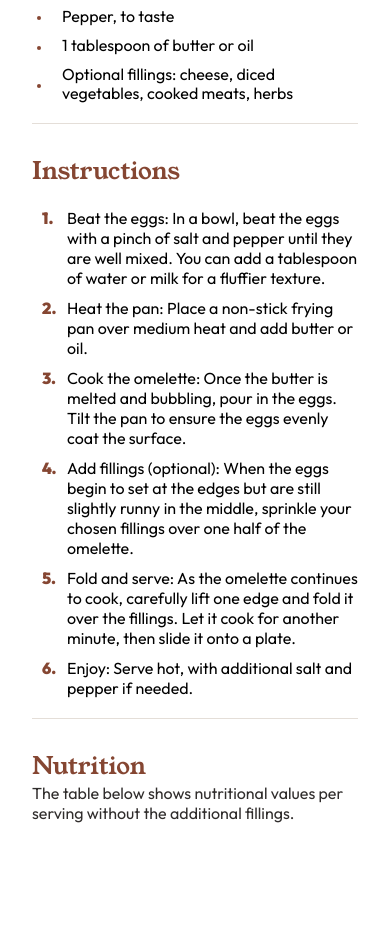
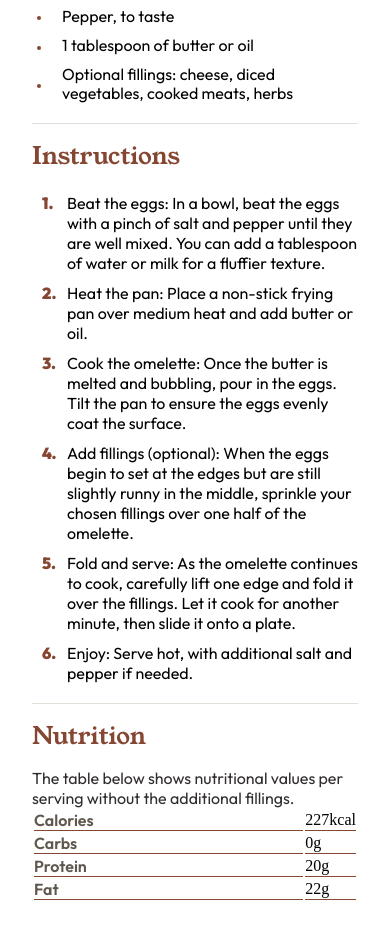
Before and after one commit to elrasool/recipe-page-mahmoud-elrasool, a plain HTML site: page index.html in a window 390 px wide. Shown: the part 740-1674 px from the top of the page. Before the commit the page ends 1595 px from the top, so only its background shows below. Drawn offline with Linux system fonts and the light colour scheme.

Commit message:
finish the mobile version of the project

```diff
--- a/css/style.css
+++ b/css/style.css
@@ -106,7 +106,7 @@ ol {
 .ingredients-section,
 .instructions-section {
   border-bottom: 1px solid var(--Stone-150);
-  margin-bottom: 30px;
+  margin-bottom: 15px;
 }
 
 .ingredients {
@@ -157,5 +157,22 @@ ol {
   left: -25px;
 }
 
+.nutrition-section .section-title {
+  margin-bottom: 15px;
+}
+
+.nutrition-section th,
+td {
+  border-bottom: 1px solid var(--Brown-800);
+  border-collapse: separate;
+  width: 100%;
+}
+
+.nutrition-section th {
+  color: var(--Stone-600);
+  font-family: "Outfit";
+  font-weight: 600;
+  text-align: start;
+}
 @media screen and (min-width: 768px) {
 }
--- a/index.html
+++ b/index.html
@@ -75,9 +75,28 @@
       </ol>
     </section>
 
-    <section class="nutrition">
+    <section class="nutrition-section">
       <h2 class="section-title">Nutrition</h2>
       <p>The table below shows nutritional values per serving without the additional fillings.</p>
+
+      <table>
+        <tr class="t-r">
+          <th>Calories</th>
+          <td>227kcal</td>
+        </tr>
+        <tr>
+          <th>Carbs</th>
+          <td>0g</td>
+        </tr>
+        <tr>
+          <th>Protein</th>
+          <td>20g</td>
+        </tr>
+        <tr>
+          <th>Fat</th>
+          <td>22g</td>
+        </tr>
+      </table>
     </section>
   </main>
 
```
